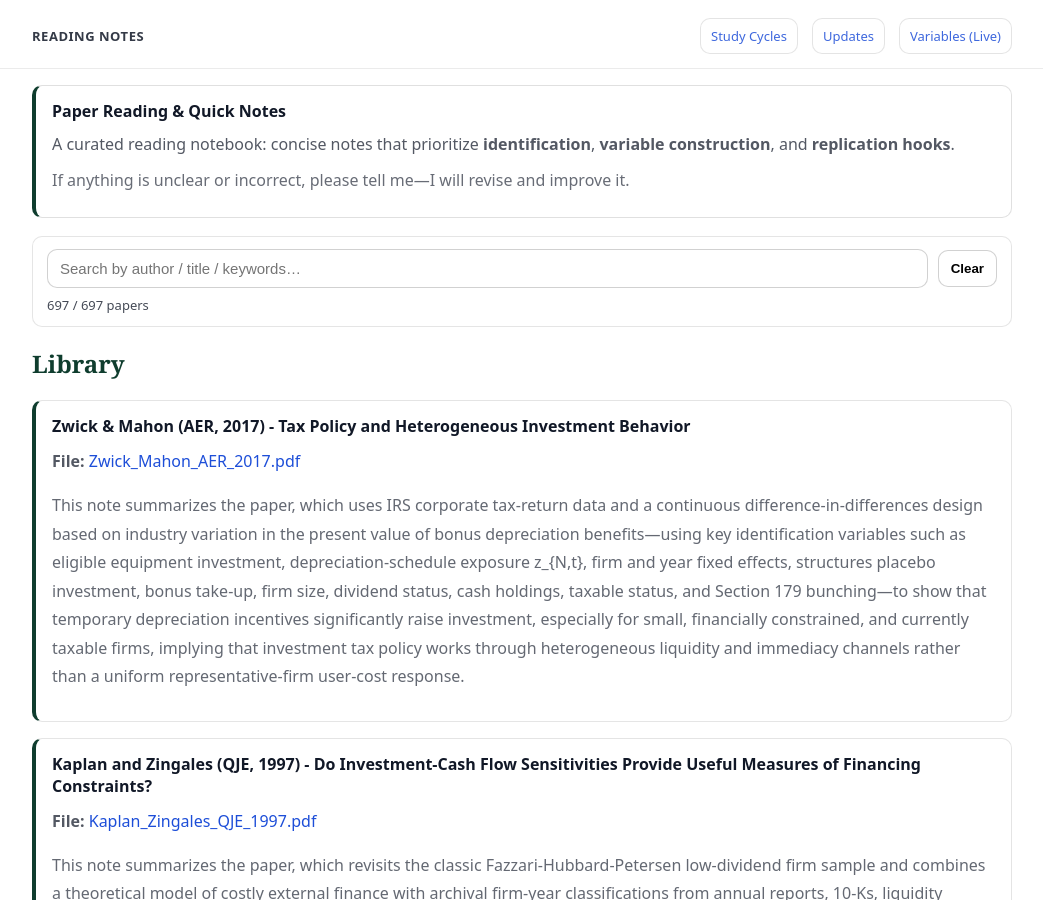
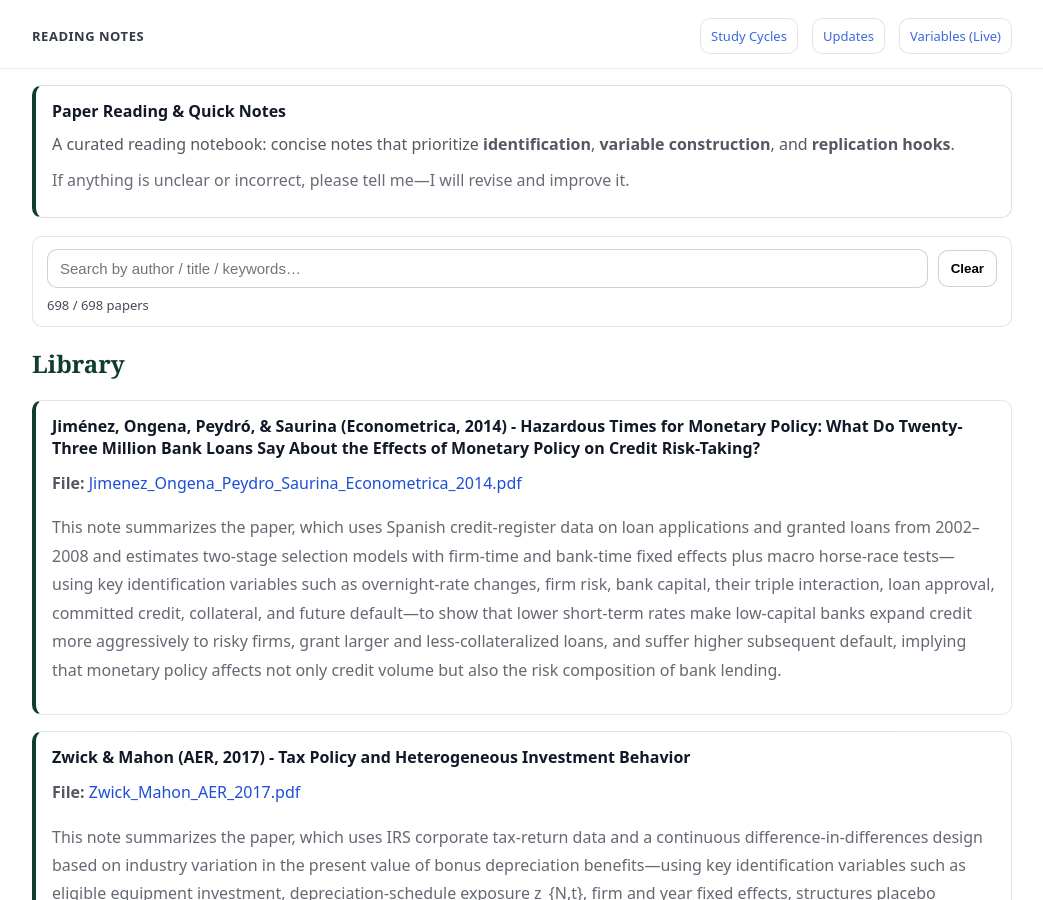
Before and after one commit to yaxinzn/study-archive, a Jekyll site: the page built from reading/index.md, in a window 1280 px wide and 900 px high. Shown: the whole window, without its empty margins (118-1161 px from the left). Built offline with Jekyll 4.4.1, drawn with Linux system fonts in a browser that asks for light colours.

Commit message:
Reading: add/update Jimenez_Ongena_Peydro_Saurina_Econometrica_2014.pdf

```diff
--- a/_data/reading.yml
+++ b/_data/reading.yml
@@ -1,3 +1,7 @@
+- title: "Jiménez, Ongena, Peydró, & Saurina (Econometrica, 2014) - Hazardous Times for Monetary Policy: What Do Twenty-Three Million Bank Loans Say About the Effects of Monetary Policy on Credit Risk-Taking?"
+  file: "Jimenez_Ongena_Peydro_Saurina_Econometrica_2014.pdf"
+  desc: "This note summarizes the paper, which uses Spanish credit-register data on loan applications and granted loans from 2002–2008 and estimates two-stage selection models with firm-time and bank-time fixed effects plus macro horse-race tests—using key identification variables such as overnight-rate changes, firm risk, bank capital, their triple interaction, loan approval, committed credit, collateral, and future default—to show that lower short-term rates make low-capital banks expand credit more aggressively to risky firms, grant larger and less-collateralized loans, and suffer higher subsequent default, implying that monetary policy affects not only credit volume but also the risk composition of bank lending."
+
 - title: "Zwick & Mahon (AER, 2017) - Tax Policy and Heterogeneous Investment Behavior"
   file: "Zwick_Mahon_AER_2017.pdf"
   desc: "This note summarizes the paper, which uses IRS corporate tax-return data and a continuous difference-in-differences design based on industry variation in the present value of bonus depreciation benefits—using key identification variables such as eligible equipment investment, depreciation-schedule exposure z_{N,t}, firm and year fixed effects, structures placebo investment, bonus take-up, firm size, dividend status, cash holdings, taxable status, and Section 179 bunching—to show that temporary depreciation incentives significantly raise investment, especially for small, financially constrained, and currently taxable firms, implying that investment tax policy works through heterogeneous liquidity and immediacy channels rather than a uniform representative-firm user-cost response."
```
Also changed, not shown: 1 other file.
